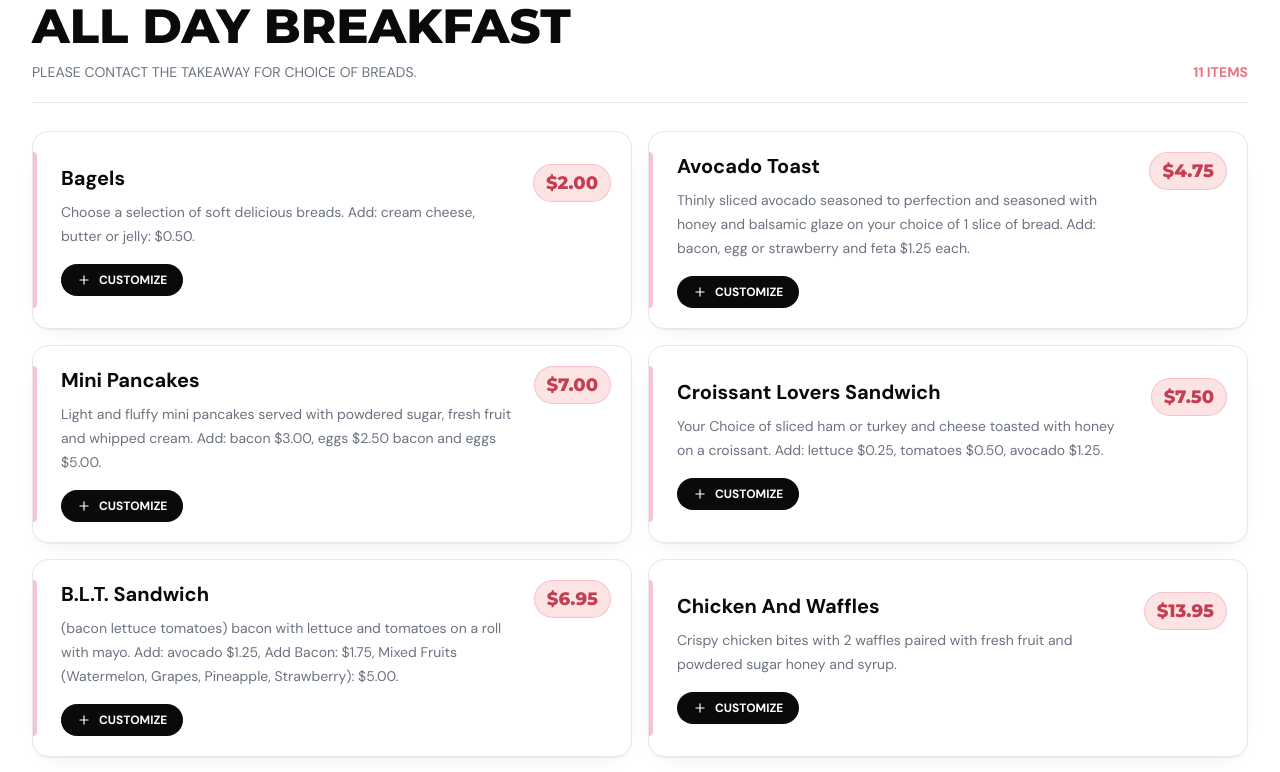
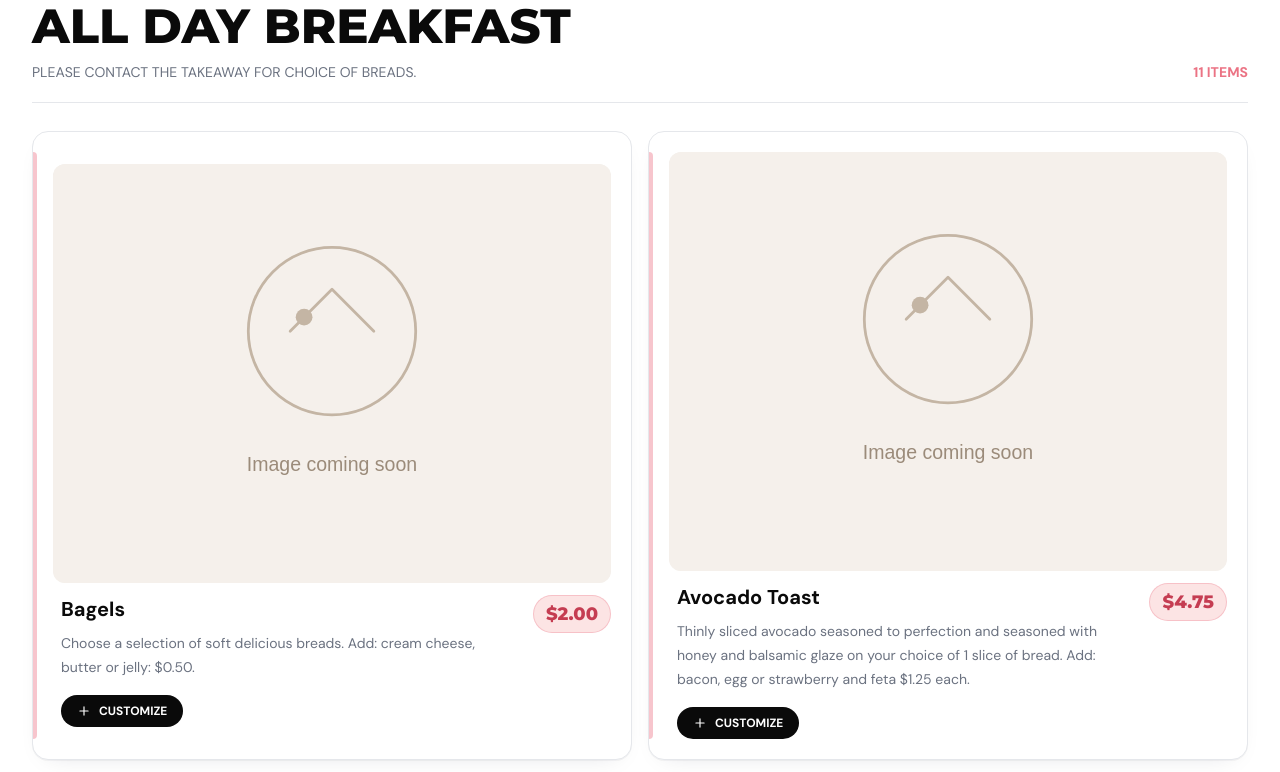
Before and after one commit to Volta-NYC/rells-cafe-corner, a Next.js app: page / in a window 1280 px wide. Shown: the part 2820-3592 px from the top of the page. Built offline with nearby package versions, Linux system fonts and the light colour scheme.

Commit message:
feat: add image rendering for menu items to enhance visual appeal

```diff
--- a/src/components/MenuItem.tsx
+++ b/src/components/MenuItem.tsx
@@ -28,6 +28,17 @@ export default function MenuItem({ item }: { item: MenuItemType }) {
         className="group relative w-full overflow-hidden rounded-2xl border border-cafe-line bg-white p-5 text-left shadow-card transition duration-300 hover:-translate-y-1 hover:border-cafe-rose/50 disabled:cursor-not-allowed disabled:opacity-70 disabled:hover:translate-y-0"
       >
         <span className="absolute inset-y-5 left-0 w-1 rounded-r-full bg-cafe-rose/35 transition group-hover:bg-cafe-rose" />
+        {item.image && (
+          <div className="relative mb-3 aspect-[4/3] w-full overflow-hidden rounded-xl bg-cafe-bg">
+            <Image
+              src={item.image}
+              alt={item.name}
+              fill
+              className="object-cover"
+              sizes="(max-width: 640px) 100vw, 320px"
+            />
+          </div>
+        )}
         <div className="flex flex-col gap-3 sm:flex-row sm:items-start sm:justify-between sm:gap-5">
           <div className="min-w-0 pl-2">
             <h3 className="text-lg font-extrabold leading-snug text-cafe-ink sm:text-xl">{item.name}</h3>
```
